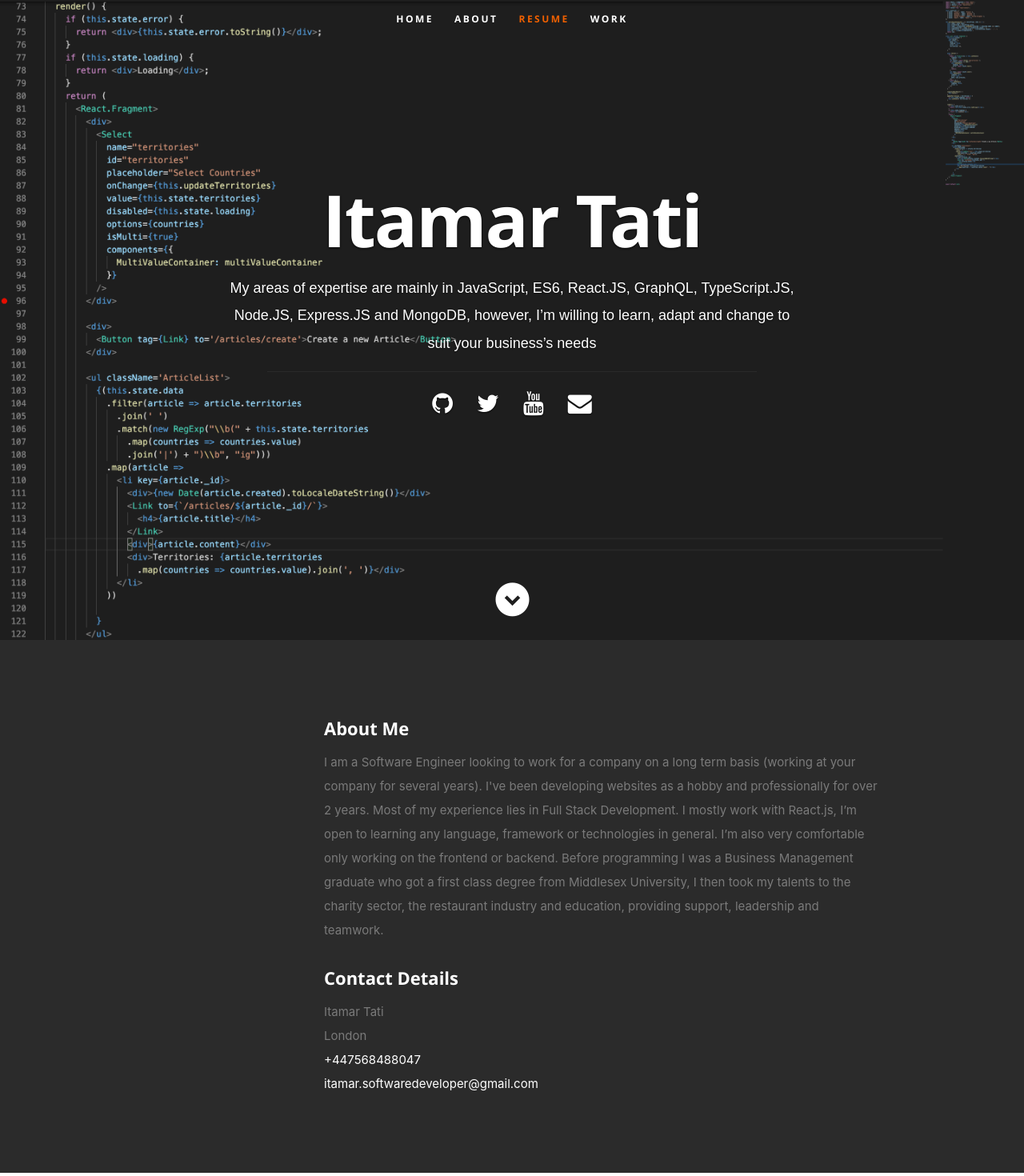
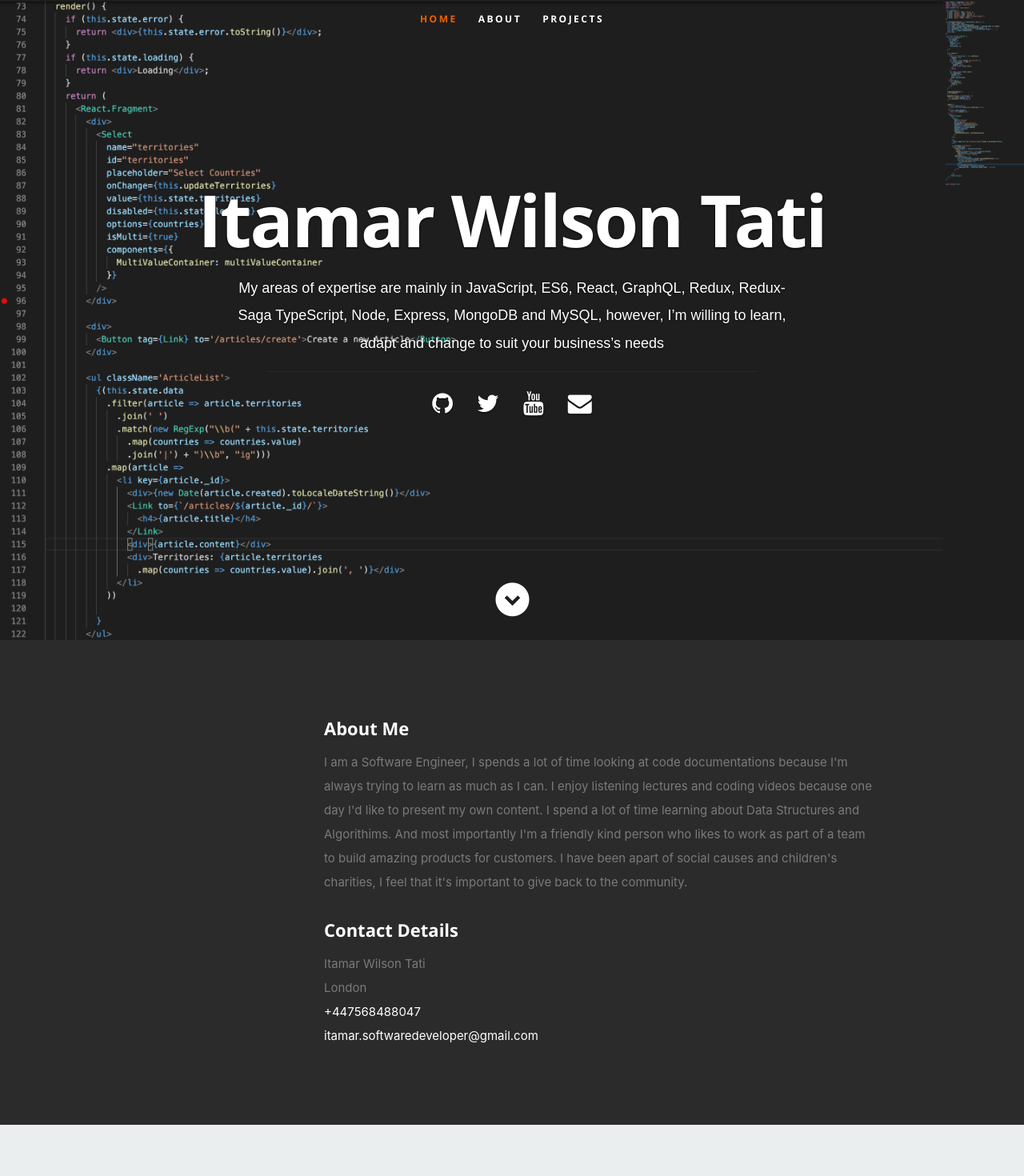
Before and after one commit to ItamarTati/itamar-portfolio-page, a React (Create React App) app: page / in a window 1280 px wide. Shown: the top 1470 px of the page at 80% size. Built offline with nearby package versions, Linux system fonts and the light colour scheme.

Commit message:
changed about me

```diff
--- a/src/App.js
+++ b/src/App.js
@@ -12,7 +12,7 @@ class App extends Component {
       <div className="App">
         <Header resumeData={resumeData}/>
         <About resumeData={resumeData}/>
-        <Resume resumeData={resumeData}/>
+        {/* <Resume resumeData={resumeData}/> */}
         <Portfolio resumeData={resumeData}/>
         <Footer resumeData={resumeData}/>
       </div>
--- a/src/components/Header.js
+++ b/src/components/Header.js
@@ -12,8 +12,8 @@ export default class Header extends Component {
             <ul id="nav" className="nav">
                <li className="current"><a className="smoothscroll" href="#home">Home</a></li>
                <li><a className="smoothscroll" href="#about">About</a></li>
-             <li><a className="smoothscroll" href="#resume">Resume</a></li>
-               <li><a className="smoothscroll" href="#portfolio">Work</a></li>
+             {/* <li><a className="smoothscroll" href="#resume">Resume</a></li> */}
+               <li><a className="smoothscroll" href="#portfolio">Projects</a></li>
             </ul>
          </nav>
 
--- a/src/resumeData.js
+++ b/src/resumeData.js
@@ -1,8 +1,8 @@
 let resumeData = {
     "imagebaseurl":"https://github.com/ItamarTati",
-    "name": "Itamar Tati",
+    "name": "Itamar Wilson Tati",
     "role": "Software Engineer",
-    "roleDescription": "My areas of expertise are mainly in JavaScript, ES6, React.JS, GraphQL, TypeScript.JS, Node.JS, Express.JS and MongoDB, however, I’m willing to learn, adapt and change to suit your business’s needs",
+    "roleDescription": "My areas of expertise are mainly in JavaScript, ES6, React, GraphQL, Redux, Redux-Saga TypeScript, Node, Express, MongoDB and MySQL, however, I’m willing to learn, adapt and change to suit your business’s needs",
     "socialLinks":[
         {
           "name":"github",
@@ -25,7 +25,7 @@ let resumeData = {
           "className":"fa fa-envelope"
         }
       ],
-    "aboutme":"I am a Software Engineer looking to work for a company on a long term basis (working at your company for several years). I've been developing websites as a hobby and professionally for over 2 years. Most of my experience lies in Full Stack Development. I mostly work with React.js, I’m open to learning any language, framework or technologies in general. I’m also very comfortable only working on the frontend or backend. Before programming I was a Business Management graduate who got a first class degree from Middlesex University, I then took my talents to the charity sector, the restaurant industry and education, providing support, leadership and teamwork.",
+    "aboutme":"I am a Software Engineer, I spends a lot of time looking at code documentations because I'm always trying to learn as much as I can. I enjoy listening lectures and coding videos because one day I'd like to present my own content. I spend a lot of time learning about Data Structures and Algorithims. And most importantly I'm a friendly kind person who likes to work as part of a team to build amazing products for customers. I have been apart of social causes and children's charities, I feel that it's important to give back to the community.",
     "address":"London",
     "website":"+447568488047",
     "education":[
```
